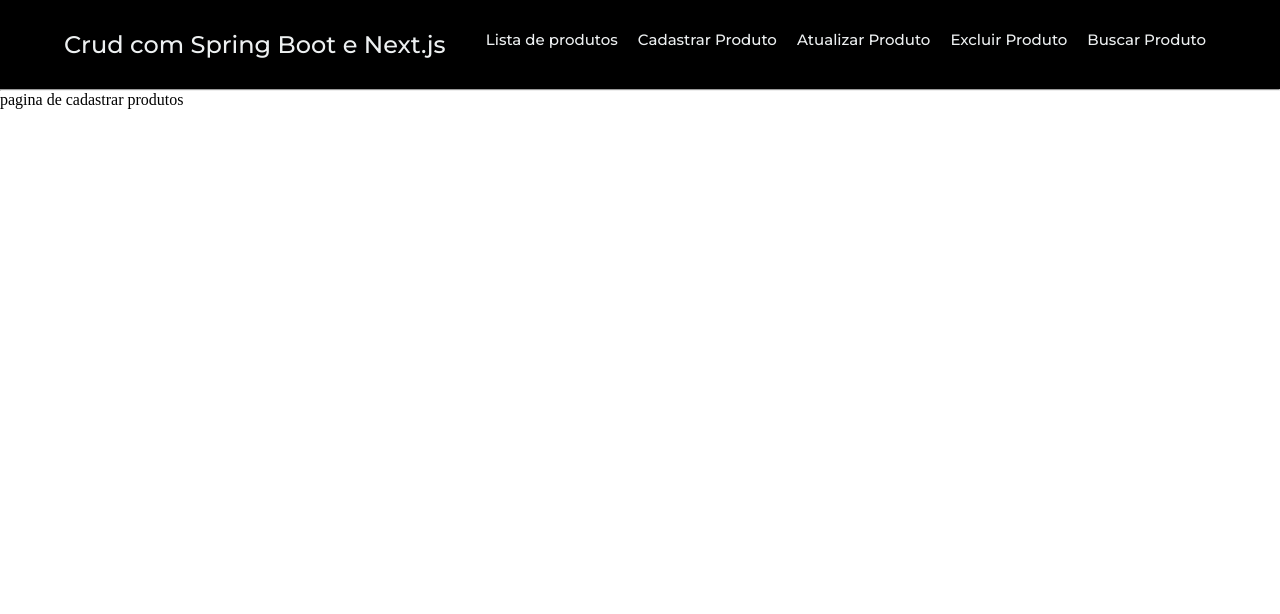
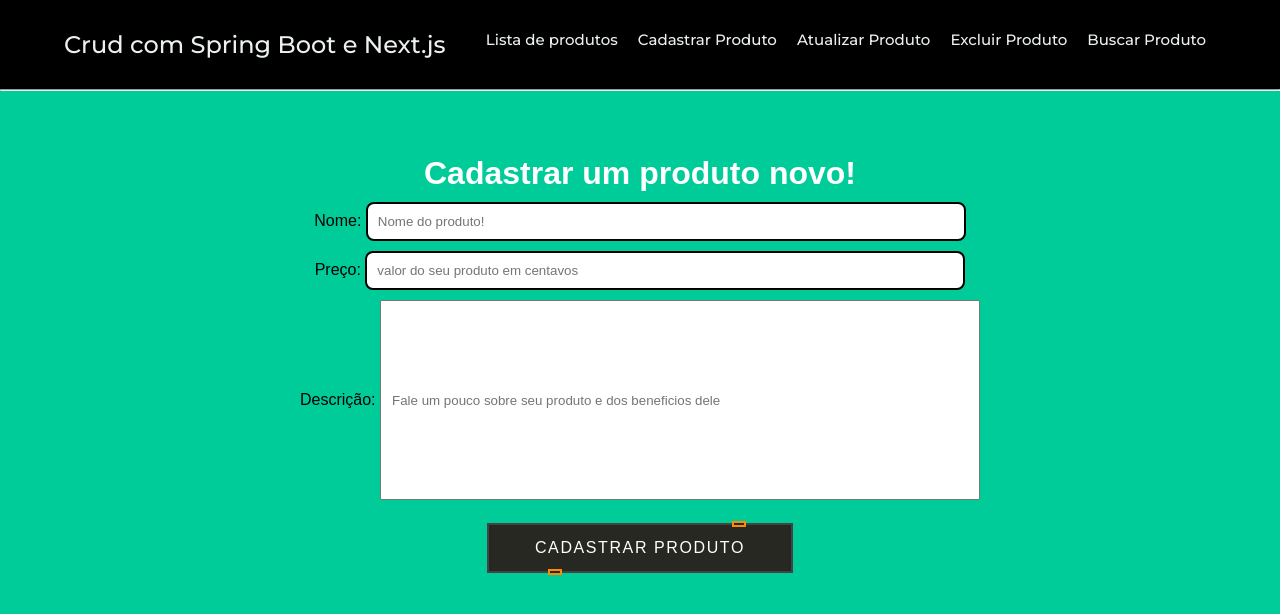
Before and after one commit to theotrin/frontend_para_api_java_next, a Next.js app: page /create in a window 1280 px wide. Shown: the top 614 px of the page. Built offline with nearby package versions, Linux system fonts and the light colour scheme.

Commit message:
feito a interface da area de cadastrar produtos

```diff
--- /dev/null
+++ b/src/app/create/create.module.scss
@@ -0,0 +1,141 @@
+.container {
+  --clr: #ff8c00;
+  display: flex;
+  height: 120dvh;
+  flex-direction: column;
+  padding-top: 5%;
+  background-color: #00cc99;
+
+  align-items: center;
+  gap: 10px;
+
+  font-family: "Poppins", sans-serif;
+  font-weight: 500;
+  font-style: normal;
+  h1 {
+    color: white;
+  }
+
+  button {
+    margin-top: 13px;
+    position: relative;
+    background: #444;
+    color: #fff;
+    text-decoration: none;
+    text-transform: uppercase;
+    border: none;
+    letter-spacing: 0.1rem;
+    font-size: 1rem;
+    padding: 1rem 3rem;
+    transition: 0.2s;
+  }
+
+  button:hover {
+    letter-spacing: 0.2rem;
+    padding: 1.1rem 3.1rem;
+    background: var(--clr);
+    color: var(--clr);
+    /* box-shadow: 0 0 35px var(--clr); */
+    animation: box 3s infinite;
+  }
+
+  button::before {
+    content: "";
+    position: absolute;
+    inset: 2px;
+    background: #272822;
+  }
+
+  button span {
+    position: relative;
+    z-index: 1;
+  }
+  button i {
+    position: absolute;
+    inset: 0;
+    display: block;
+  }
+
+  button i::before {
+    content: "";
+    position: absolute;
+    width: 10px;
+    height: 2px;
+    left: 80%;
+    top: -2px;
+    border: 2px solid var(--clr);
+    background: #272822;
+    transition: 0.2s;
+  }
+
+  button:hover i::before {
+    width: 15px;
+    left: 20%;
+    animation: move 3s infinite;
+  }
+
+  button i::after {
+    content: "";
+    position: absolute;
+    width: 10px;
+    height: 2px;
+    left: 20%;
+    bottom: -2px;
+    border: 2px solid var(--clr);
+    background: #272822;
+    transition: 0.2s;
+  }
+
+  button:hover i::after {
+    width: 15px;
+    left: 80%;
+    animation: move 3s infinite;
+  }
+
+  @keyframes move {
+    0% {
+      transform: translateX(0);
+    }
+    50% {
+      transform: translateX(5px);
+    }
+    100% {
+      transform: translateX(0);
+    }
+  }
+
+  @keyframes box {
+    0% {
+      box-shadow: #27272c;
+    }
+    50% {
+      box-shadow: 0 0 25px var(--clr);
+    }
+    100% {
+      box-shadow: #27272c;
+    }
+  }
+}
+
+.nameProduct,
+.priceProduct {
+  input {
+    width: 600px;
+    padding: 10px;
+
+    border: black solid 2px;
+    border-radius: 8px;
+  }
+}
+
+// .priceProduct input {
+//   width: 250px;
+// }
+
+.descriptionProduct {
+  input {
+    width: 600px;
+    height: 200px;
+    padding: 10px;
+  }
+}
--- a/src/app/create/page.tsx
+++ b/src/app/create/page.tsx
@@ -1,7 +1,30 @@
+import style from "./create.module.scss";
+
 export default function Create() {
   return (
-    <>
-      <p>pagina de cadastrar produtos</p>
-    </>
+    <div className={style.container}>
+      <h1>Cadastrar um produto novo!</h1>
+
+      <div className={style.nameProduct}>
+        <span>Nome: </span> <input type="text" placeholder="Nome do produto!" />
+      </div>
+      <div className={style.priceProduct}>
+        <span>Preço: </span>{" "}
+        <input type="number" placeholder="valor do seu produto em centavos" />
+      </div>
+      <div className={style.descriptionProduct}>
+        <span>Descrição: </span>
+        <input
+          type="text"
+          placeholder="Fale um pouco sobre seu produto e dos beneficios dele"
+        />
+      </div>
+      <div>
+        <button>
+          <span>Cadastrar Produto</span>
+          <i></i>
+        </button>
+      </div>
+    </div>
   );
 }
```
